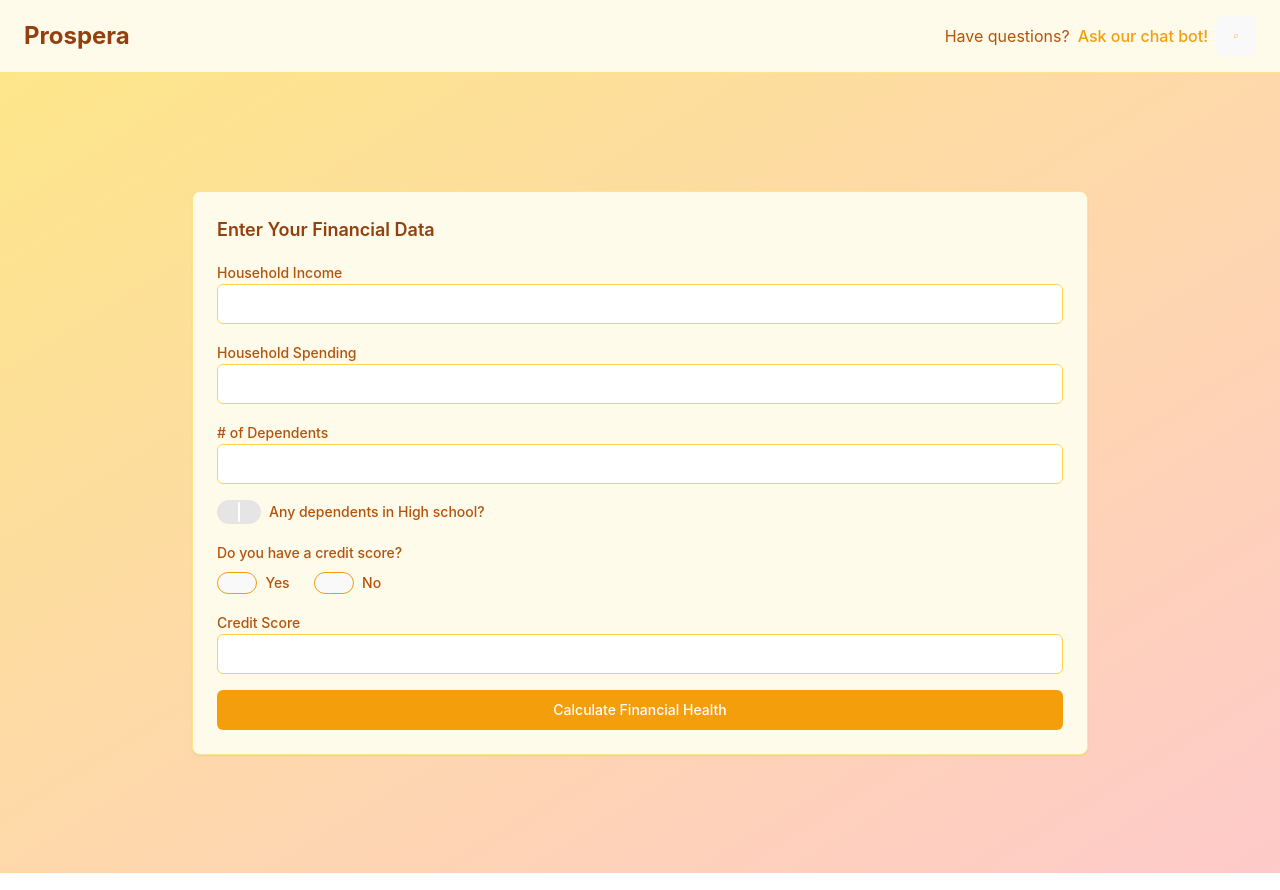
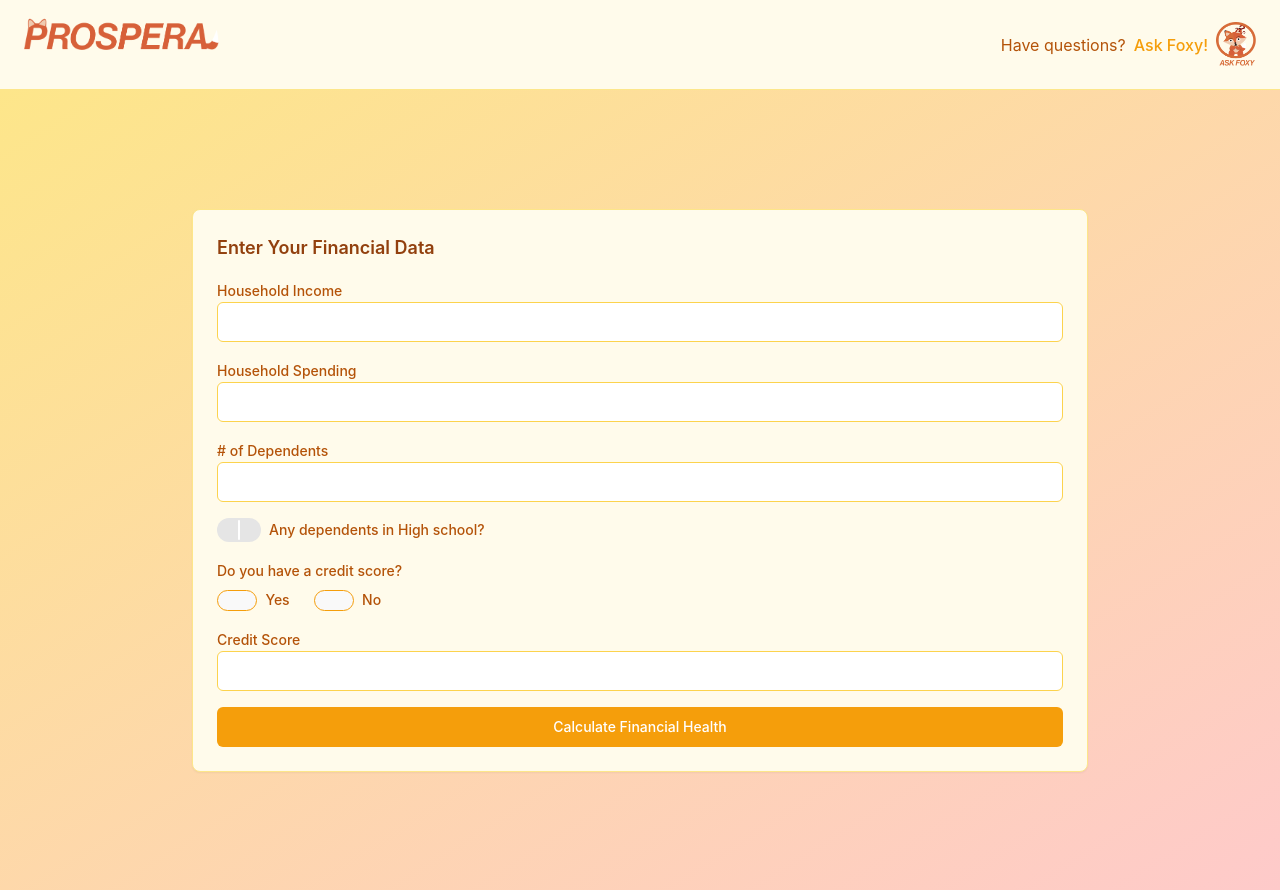
Before and after one commit to IsmailAbousalem/Prospera, a React (Vite) app: page / in a window 1280 px wide. Built offline with nearby package versions, Linux system fonts and the light colour scheme.

Commit message:
Top bar changed

```diff
--- a/src/components/Header.jsx
+++ b/src/components/Header.jsx
@@ -6,16 +6,15 @@ export default function Header() {
   return (
     <header className="bg-amber-50 border-b border-amber-200 py-4 px-6">
       <div className="max-w-7xl mx-auto flex justify-between items-center">
-      <Link to="/" className="text-2xl font-bold text-amber-800">Prospera</Link>
+      <img src='/src/assets/prosperatitle.png' alt="Prospera Title" style={{ width: '200px', height: 'auto' }}/>
         <div className="flex items-center space-x-2 text-amber-700">
           <span className="hidden sm:inline">Have questions? </span>
           <Link to="/chat" className="text-amber-500 hover:text-amber-600 hover:bg-amber-100">
-            Ask our chat bot!
+            Ask Foxy!
           </Link>
-          <Button variant="ghost" size="icon" className="text-amber-500 hover:text-amber-600 hover:bg-amber-100">
-            <MessageCircleIcon className="h-6 w-6" />
-            <span className="sr-only">Open chat bot</span>
-          </Button>
+          <Link to="/chat" >
+          <img src='/src/assets/Question.png' alt="Foxy" style={{ width: '40px', height: 'auto' }}/>
+          </Link>
         </div>
       </div>
     </header>
```
